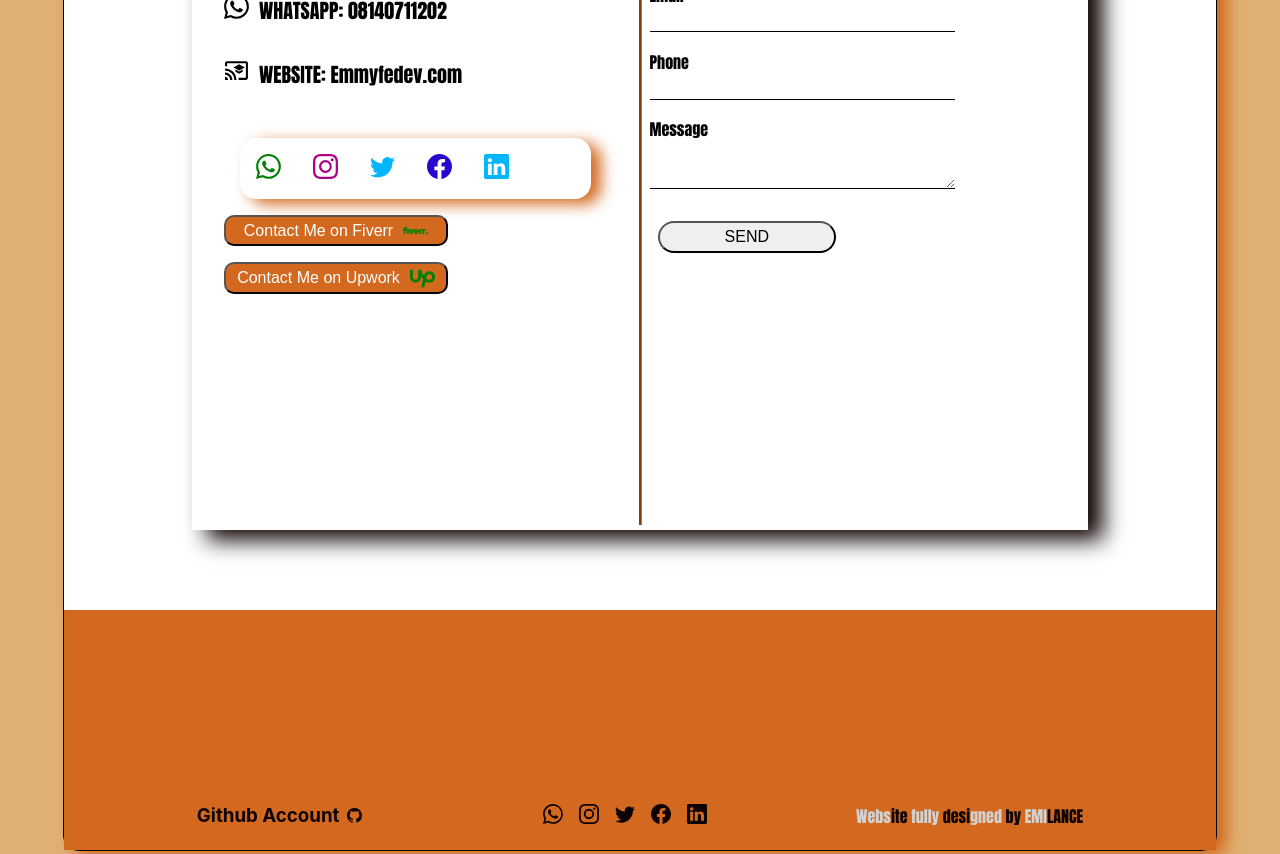
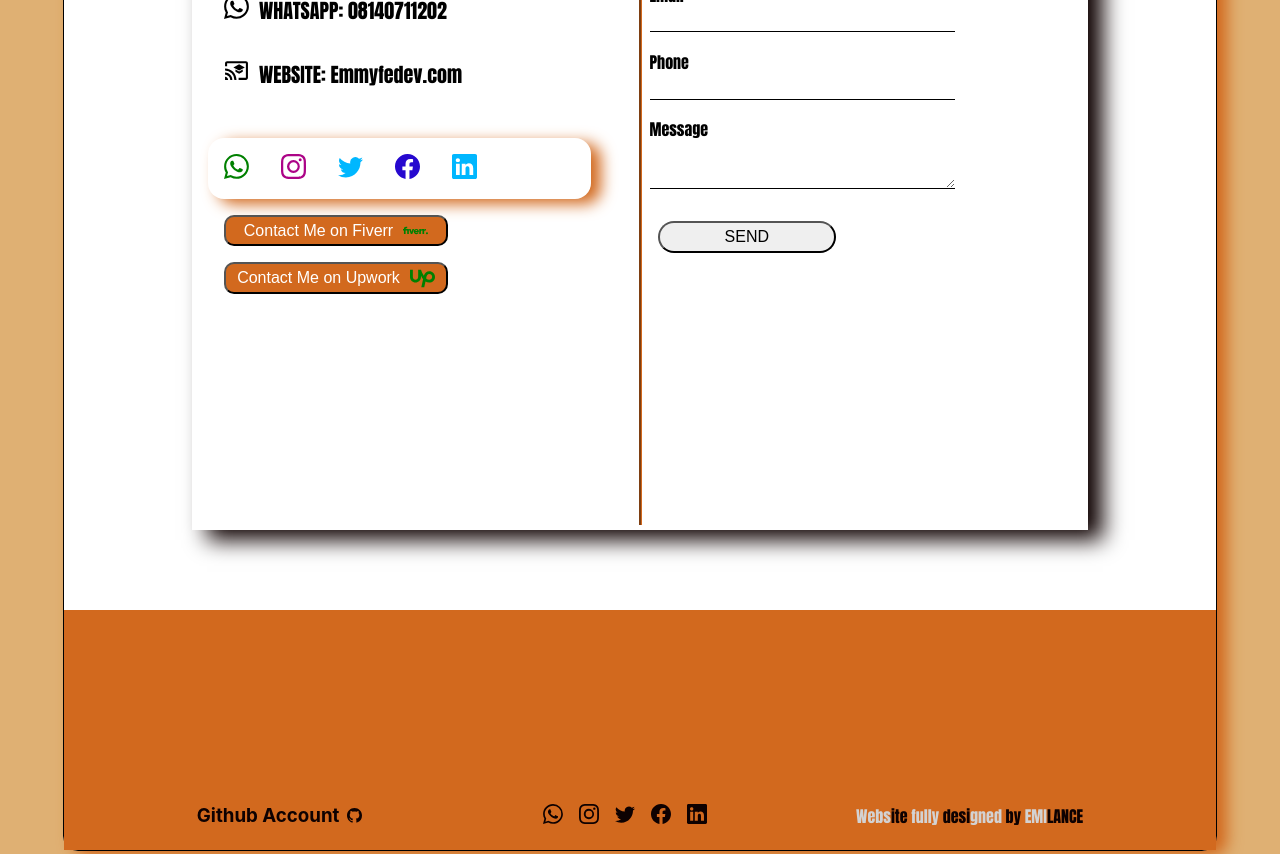
Before and after one commit to Emilance/Emmyportfolio, a React (Create React App) app: page / in a window 1280 px wide. Shown: the part 3800-4654 px from the top of the page. Built offline with nearby package versions, Linux system fonts and the light colour scheme.

Commit message:
change favicon

```diff
--- a/public/index.html
+++ b/public/index.html
@@ -25,7 +25,7 @@
       Learn how to configure a non-root public URL by running `npm run build`.
     -->
     <script src="https://kit.fontawesome.com/cdf52aa102.js" crossorigin="anonymous"></script>
-    <title>React App</title>
+    <title>Emilance portfolio</title>
   </head>
   <body>
     <noscript>You need to enable JavaScript to run this app.</noscript>
--- a/src/components/sections/page.css
+++ b/src/components/sections/page.css
@@ -501,7 +501,7 @@ transition: 1s;
     font-family: Impact, Haettenschweiler, 'Arial Narrow Bold', sans-serif;
 }
 .socialIcon{
-    margin:3rem 3rem 1rem 3rem;
+    margin:3rem 3rem 1rem 1rem;
     width:auto ;
     border-radius: 1rem;
     box-shadow:10px 5px 15px  var(--color-primary)  ;
```
Also changed, not shown: 1 other file (tests, documents, lock files or other folders).
